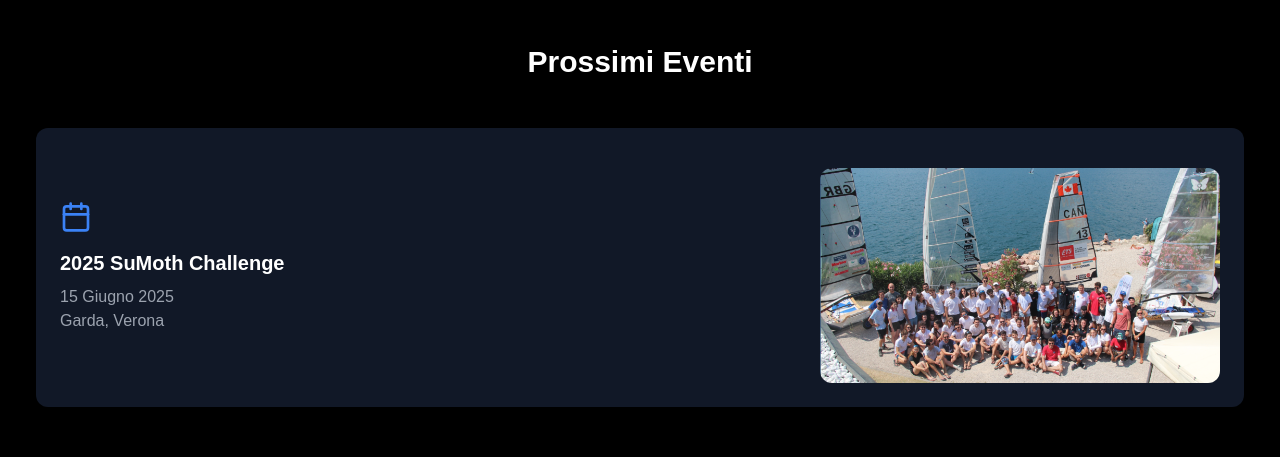
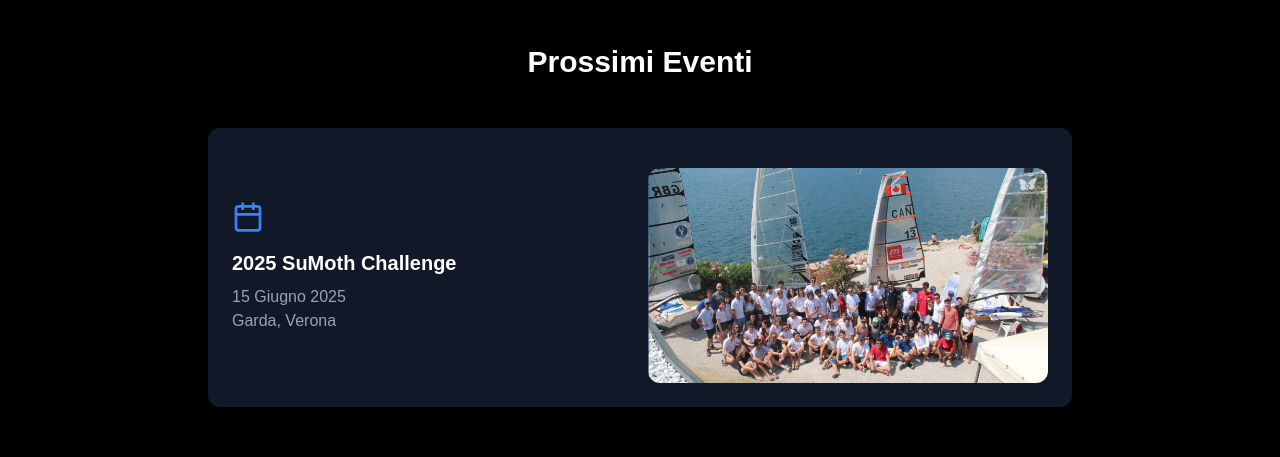
Before and after one commit to nannipy/sapienzafoilingteam, a Next.js app: page / in a window 1280 px wide. Shown: the part 820-1277 px from the top of the page. Built offline with nearby package versions, Linux system fonts and the light colour scheme.

Commit message:
home page mx-auto event

```diff
--- a/app/page.tsx
+++ b/app/page.tsx
@@ -54,7 +54,7 @@
           {upcomingEvents.map((event, index) => (
             <div
               key={index}
-              className="bg-gray-900 p-6  mx-1 rounded-xl transition-all duration-300 hover:transform hover:scale-105 md:grid md:grid-cols-2 gap-4"
+              className="bg-gray-900 p-6  mx-auto rounded-xl transition-all duration-300 hover:transform hover:scale-105 md:grid md:grid-cols-2 gap-4"
             >
               {/* Contenuto del testo a sinistra */}
               <div className="flex flex-col justify-center">
```
